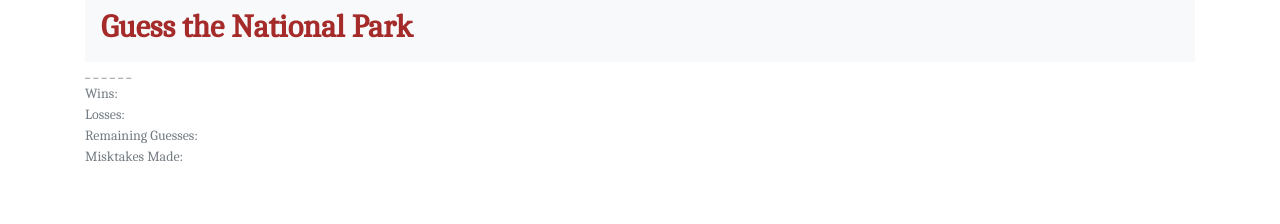
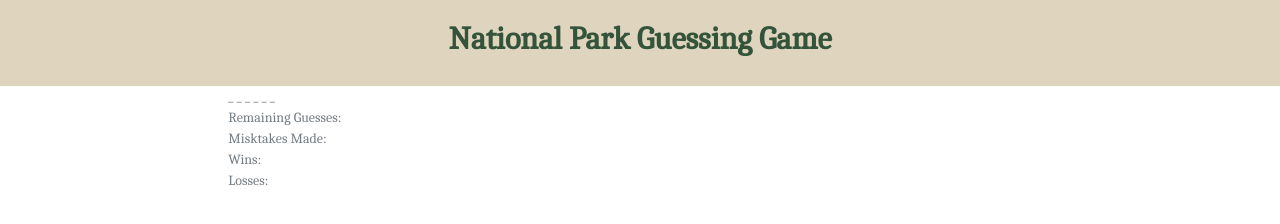
Before and after one commit to KittM/word-guess, a plain HTML site: page index.html in a window 1280 px wide. Drawn offline with nearby package versions, Linux system fonts and the light colour scheme.

Commit message:
cuteness Update

```diff
--- a/assets/css/style.css
+++ b/assets/css/style.css
@@ -8,23 +8,25 @@ h1 {
      font-size: 32px;
      font-weight: 700;
      font-family: 'Caladea',sans-serif ;
-     color: brown;
+     color: #33543A;
      text-align: center;
 
 }
 
 nav {
-     width: 100%;
      font-family: 'Caladea',sans-serif ;
-     font-size: 14px;
-     color: #747c83;
      text-align: center;
 }
 
 div {
-     width: 100%;
      font-family: 'Caladea',sans-serif ;
      font-size: 14px;
      color: #747c83;
 
 }
+
+header {
+     background-color: #DFD4BD;
+     border-bottom: #4A3A34;
+     padding: 20px;
+}
--- a/index.html
+++ b/index.html
@@ -12,28 +12,46 @@
     <title>National Park Word Guess</title>
   </head>
   <body>
-    <div class="container">
-        <nav class="navbar navbar-light bg-light">
-          <h1>Guess the National Park</h1>
-        </nav>
+        <header class="container-fluid">
+          <div class="row">
+            <div class="col-sm-3"></div>
+            <div class="col-sm-6">
+              <h1>National Park Guessing Game</h1>
+            </div>
+          <div class="col-sm-3"></div>
+          </div>
+        </header>
+        <section class="container-fluid">
+            <div class="row">
+              <div class="col-sm-2"></div>
+              <div class="col-sm-8"id="answer"></div>
+              <div class="col-sm-2"></div>
+            </div>
 
-        <div class="row">
-          <div class="col"id="answer"></div>
-        </div>
+            <div class="row">
+              <div class="col-sm-2"></div>
+              <div id="answerArray" class="col-sm-8"> _ _ _ _ _ _</div>
+              <div class="col-sm-2"></div>
+            </div>
 
-        <div class="row">
-          <div id="answerArray" class="col-8"> _ _ _ _ _ _</div>
-        </div>
+            <div class="row">
+              <div class="col-sm-2"></div>
+              <div id="lettersGuessed" class="col-sm-8"></div>
+              <div class="col-sm-2"></div>
+            </div>
+            <div class="row">
+              <div class="col-sm-2"></div>
+              <div class="col-sm-8">
+                <div> Remaining Guesses: <span id="remainingGuesses"></span></div>
+                <div> Misktakes Made: <span id="mistakesMade"></span></div>
+                <div> Wins: <span id="wins"></span></div>
+                <div> Losses: <span id="losses"></span></div>
+              </div>
+              <div class="col-sm-2"></div>
 
-          <div class="row">
-            <div id="lettersGuessed" class="col-8"></div>
-            <div class="col-8"> Wins: <span id="wins"></span></div>
-            <div class="col-8"> Losses: <span id="losses"></span></div>
-            <div class="col-8"> Remaining Guesses: <span id="remainingGuesses"></span></div>
-            <div class="col-8"> Misktakes Made: <span id="mistakesMade"></span></div>
-          </div>
+            </div>
 
-      </div>
+      </section>
 
     <!-- Optional JavaScript -->
     <script src="assets/javascript/script.js"></script>
```
